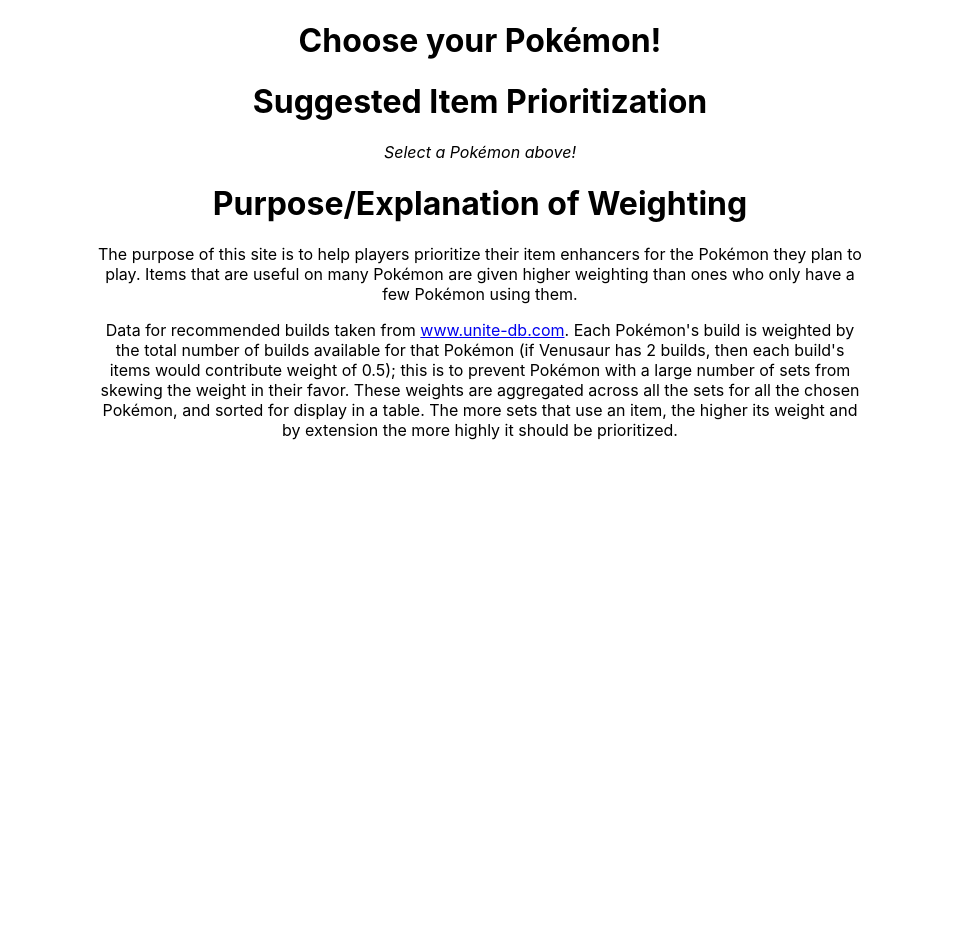
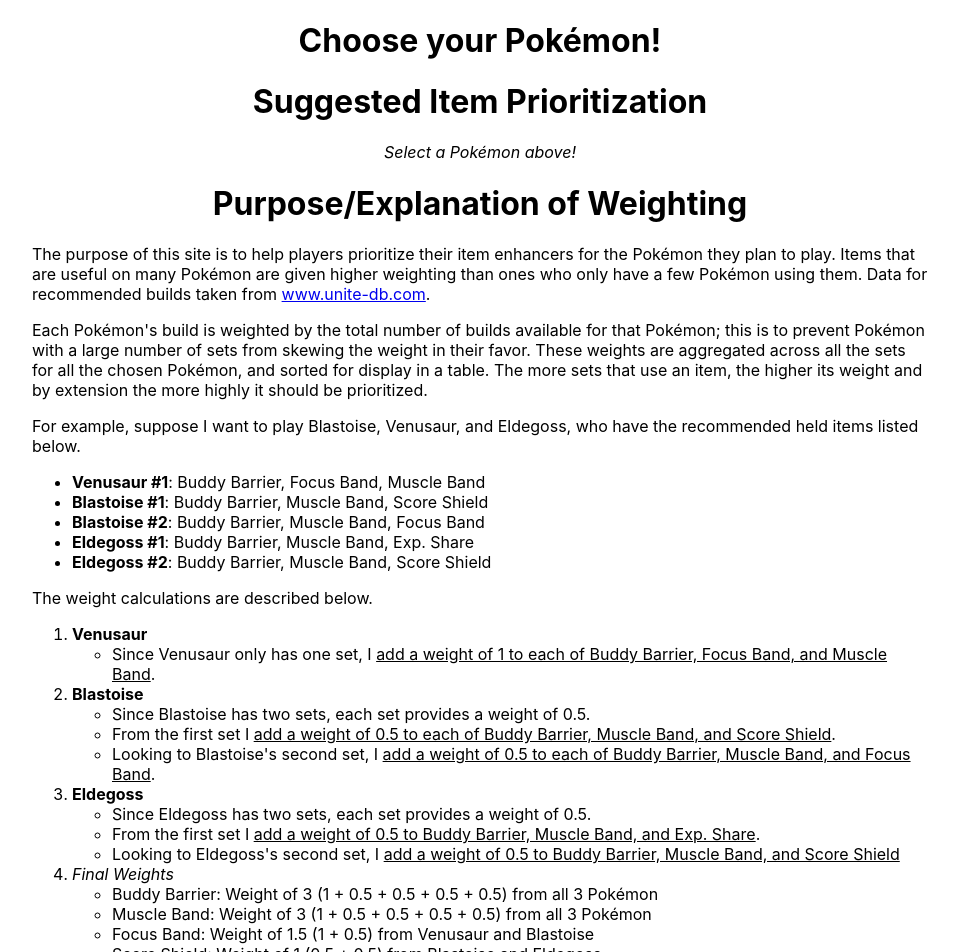
Before and after one commit to aturfah/unite-item-prioritization, a React (Create React App) app: page / in a window 1280 px wide. Shown: the top 952 px of the page, without its empty margins (160-1116 px from the left). Before the commit the page ends 800 px from the top, so only its background shows below. Built offline with nearby package versions, Linux system fonts and the light colour scheme; no server answers.

Commit message:
Add detailed description of weight calculation

```diff
--- a/src/App.css
+++ b/src/App.css
@@ -8,8 +8,12 @@
 }
 
 div.misc {
-  margin-left: 20%;
-  width: 60%;
+  margin-left: 15%;
+  width: 70%;
+}
+
+div.misc p {
+  text-align: left;
 }
 
 @media (prefers-reduced-motion: no-preference) {
--- a/src/App.js
+++ b/src/App.js
@@ -10,11 +10,55 @@
           <p>
             The purpose of this site is to help players prioritize their item enhancers for the Pok&eacute;mon they plan to play.
             Items that are useful on many Pok&eacute;mon are given higher weighting than ones who only have a few Pok&eacute;mon using them.
+            Data for recommended builds taken from <a href="https://unite-db.com">www.unite-db.com</a>.
           </p>
           <p>
-            Data for recommended builds taken from <a href="https://unite-db.com">www.unite-db.com</a>.
-            Each Pok&eacute;mon's build is weighted by the total number of builds available for that Pok&eacute;mon (if Venusaur has 2 builds, then each build's items would contribute weight of 0.5); this is to prevent Pok&eacute;mon with a large number of sets from skewing the weight in their favor.
+            Each Pok&eacute;mon's build is weighted by the total number of builds available for that Pok&eacute;mon; this is to prevent Pok&eacute;mon with a large number of sets from skewing the weight in their favor.
             These weights are aggregated across all the sets for all the chosen Pok&eacute;mon, and sorted for display in a table. The more sets that use an item, the higher its weight and by extension the more highly it should be prioritized.
+          </p>
+          <p>
+            For example, suppose I want to play Blastoise, Venusaur, and Eldegoss, who have the recommended held items listed below.
+            <ul style={{"text-align":"left"}}>
+              <li><b>Venusaur #1</b>: Buddy Barrier, Focus Band, Muscle Band</li>
+              <li><b>Blastoise #1</b>: Buddy Barrier, Muscle Band, Score Shield</li>
+              <li><b>Blastoise #2</b>: Buddy Barrier, Muscle Band, Focus Band</li>
+              <li><b>Eldegoss #1</b>: Buddy Barrier, Muscle Band, Exp. Share</li>
+              <li><b>Eldegoss #2</b>: Buddy Barrier, Muscle Band, Score Shield</li>
+            </ul>
+            The weight calculations are described below.
+            <ol style={{"text-align":"left"}}>
+              <li><b>Venusaur</b>
+                <ul>
+                  <li>Since Venusaur only has one set, I <u>add a weight of 1 to each of Buddy Barrier, Focus Band, and Muscle Band</u>.</li>
+                </ul>
+              </li>
+              <li>
+                <b>Blastoise</b>
+                <ul>
+                  <li>Since Blastoise has two sets, each set provides a weight of 0.5.</li>
+                  <li>From the first set I <u>add a weight of 0.5 to each of Buddy Barrier, Muscle Band, and Score Shield</u>.</li>
+                  <li>Looking to Blastoise's second set, I <u>add a weight of 0.5 to each of Buddy Barrier, Muscle Band, and Focus Band</u>.</li>
+                </ul>
+              </li>
+              <li><b>Eldegoss</b>
+              <ul>
+                  <li>Since Eldegoss has two sets, each set provides a weight of 0.5.</li>
+                  <li>From the first set I <u>add a weight of 0.5 to Buddy Barrier, Muscle Band, and Exp. Share</u>.</li>
+                  <li>Looking to Eldegoss's second set, I <u>add a weight of 0.5 to Buddy Barrier, Muscle Band, and Score Shield</u></li>
+                </ul>
+              </li>
+              <li>
+                <i>Final Weights</i>
+              </li>
+              <ul>
+                <li>Buddy Barrier: Weight of 3 (1 + 0.5 + 0.5 + 0.5 + 0.5) from all 3 Pok&eacute;mon</li>
+                <li>Muscle Band: Weight of 3 (1 + 0.5 + 0.5 + 0.5 + 0.5) from all 3 Pok&eacute;mon</li>
+                <li>Focus Band: Weight of 1.5 (1 + 0.5) from Venusaur and Blastoise</li>
+                <li>Score Shield: Weight of 1 (0.5 + 0.5) from Blastoise and Eldegoss</li>
+                <li>Exp. Share: Weight of 0.5 (0.5) from Eldegoss</li>
+              </ul>
+            </ol>
+            Without getting too bogged down by the numbers, it should be apparent that Buddy Barrier and Muscle Band are integral to all three of the Pok&eacute;mon I want to play (every pokemon has a set that uses them), and should be prioritized before any other items. From here, the prioriziation is a bit flexible since there are no stand-out items (the weights and number of Pok&eacute;mon they come from aren't all that different).This also assumes the player will play these Pok&eacute;mon roughly equally; if I were to play Eldegoss 90% of the time I should prioritize the items that Eldegoss benefits from, even if they have lower overall weight.
           </p>
         </div>
     </div>
--- a/src/css/pageLayout.css
+++ b/src/css/pageLayout.css
@@ -1,8 +1,8 @@
 div.page-layout {}
 
 div.pokemon-display {
-    margin-left: 20%;
-    margin-right: 20%;
+    margin-left: 15%;
+    margin-right: 15%;
 }
 
 div.pokemon-icon {
```
